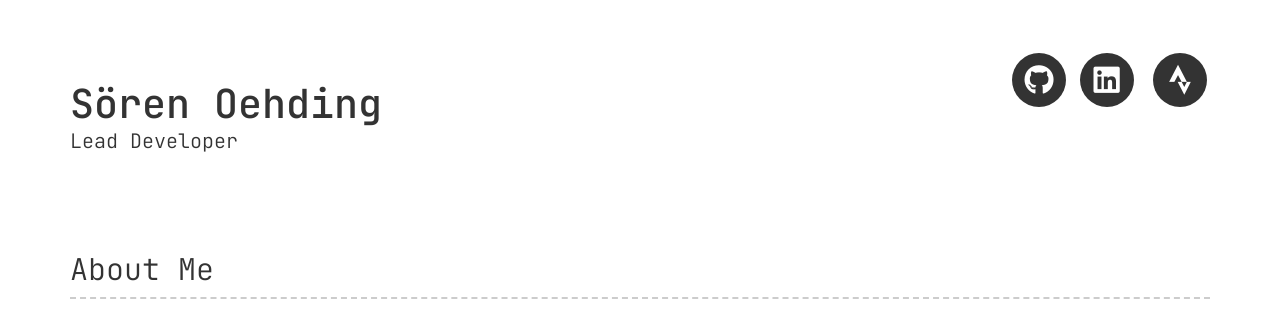
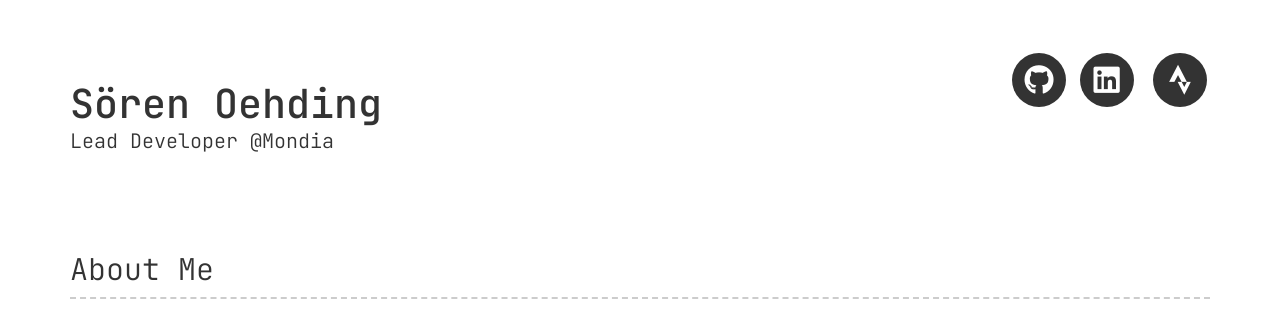
Before and after one commit to s-oehding/cv, a Jekyll site: the page built from index.md, in a window 1280 px wide and 900 px high. Shown: the top 322 px of the window. Built offline with Jekyll 4.4.1, drawn with Linux system fonts in a browser that asks for light colours; nearby versions of some CDN libraries.

Commit message:
Update _config.yml

```diff
--- a/_config.yml
+++ b/_config.yml
@@ -7,7 +7,7 @@ version: 2
 
 # Personal info
 name: Sören Oehding
-title: Lead Developer
+title: Lead Developer @Mondia
 # email: Your email (optional)
 # email_title: Email (Email title override)
 # phone: Your phone number (optional)
```
